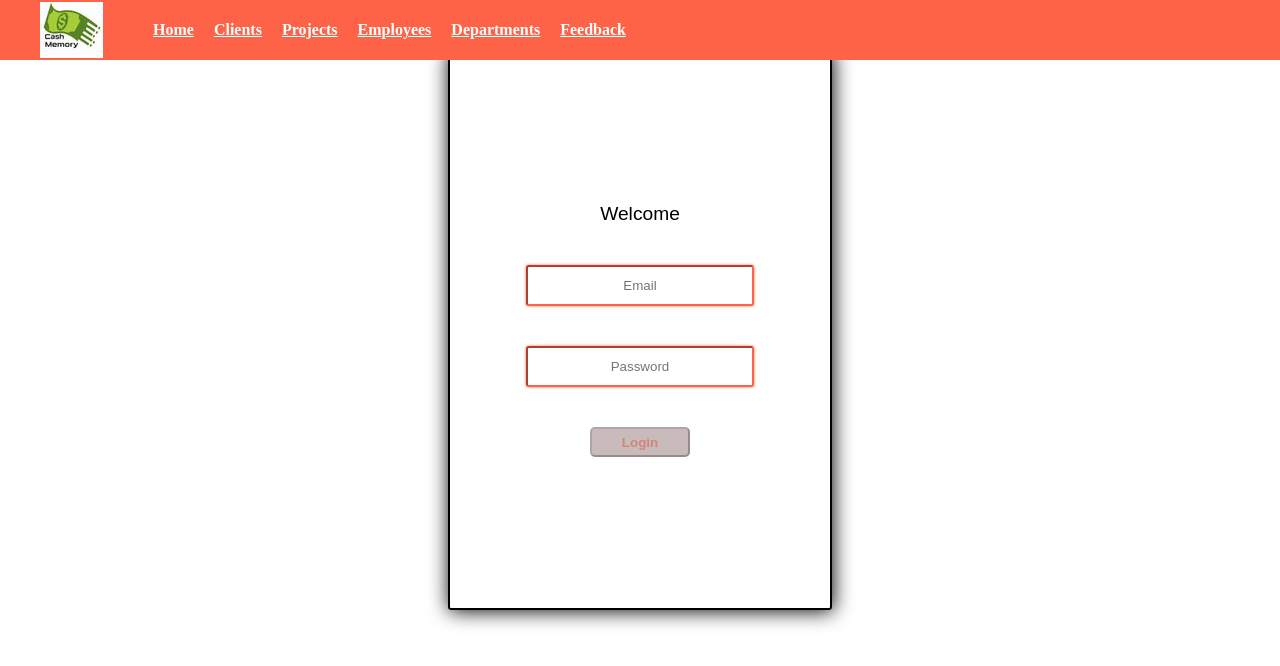
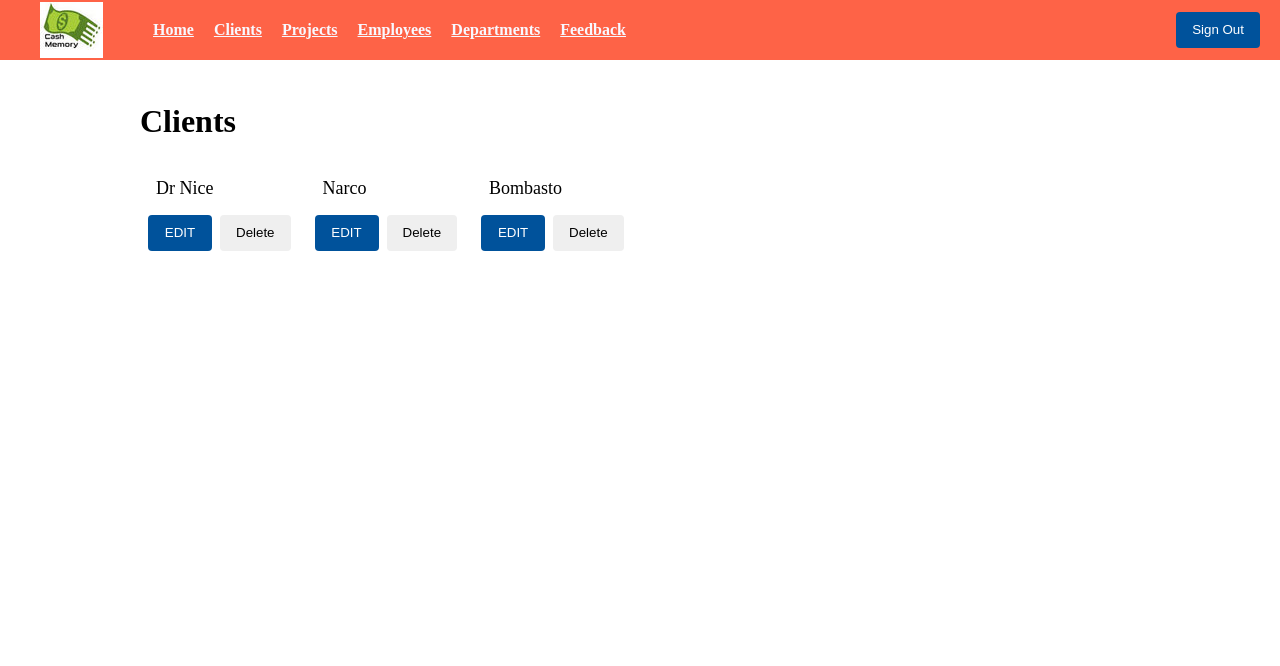
Before and after one commit to VictorMaciuc2/management-application-client, an Angular app: page /clients in a window 1280 px wide. Before the commit this address led to /login. Shown: the top 666 px of the page. Built offline with nearby package versions, Linux system fonts and the light colour scheme.

Commit message:
toolbar2

```diff
--- a/src/app/app-routing.module.ts
+++ b/src/app/app-routing.module.ts
@@ -14,7 +14,7 @@ import { LoginGuard } from './guards/login.guard';
 const routes: Routes = [
   { path: '', redirectTo: 'home', pathMatch: 'full'},
   { path: 'home', component : HomeComponent, canActivate: [AuthGuard]},
-  { path: 'clients', component: ClientsComponent, canActivate: [AuthGuard]},
+  { path: 'clients', component: ClientsComponent},
   { path: 'departments', component: DepartmentsComponent, canActivate: [AuthGuard]},
   { path: 'employees', component: EmployeesComponent, canActivate: [AuthGuard]},
   { path: 'projects', component: ProjectsComponent, canActivate: [AuthGuard]},
--- a/src/app/app.component.css
+++ b/src/app/app.component.css
@@ -10,14 +10,25 @@
   background-color: orange;
   color: white;
   font-weight: 600;}
+img {
+  margin: 0 16px;
+}
 a {
-  color: white;
+  color: ghostwhite;
   padding: 10px;
+}
 
+.content {
+  display: flex;
+  margin: 82px auto 32px;
+  padding: 0 16px;
+  max-width: 960px;
+  flex-direction: column;
+  align-items: center;
 }
 
 a:hover {
-  color: #125699;
+  color: darkblue;
 }
 
 .toolbar {
@@ -34,3 +45,13 @@ a:hover {
   border-bottom-style: solid;
   border-bottom-color: orangered;
 }
+
+button {
+  position: absolute;
+  right: 20px;
+}
+
+.mat-raised-button {
+  background-color: #00529b;
+  color: white;
+}
--- a/src/app/app.component.html
+++ b/src/app/app.component.html
@@ -1,4 +1,4 @@
-<div class="toolbar" role="banner">
+<div *ngIf="isLoggedIn" class="toolbar" role="banner">
   <img
       alt="Logo"
       src="../assets/logo.jpg"/>
@@ -8,6 +8,8 @@
   <a class="lnk" href="/employees">Employees</a>
   <a class="lnk" href="/departments">Departments</a>
   <a class="lnk" href="/feedback">Feedback</a>
+  <button mat-raised-button>Sign Out</button>
 </div>
-
-<router-outlet></router-outlet>
+<div class="content" role="main">
+  <router-outlet></router-outlet>
+</div>
--- a/src/app/app.component.ts
+++ b/src/app/app.component.ts
@@ -1,4 +1,6 @@
 import { Component } from '@angular/core';
+import {Router} from '@angular/router';
+import {StorageService} from './services/local-storage.service';
 
 @Component({
   selector: 'app-root',
@@ -8,6 +10,19 @@ import { Component } from '@angular/core';
 export class AppComponent {
   title = 'management-application-client';
   isLoggedIn: boolean;
-  constructor() {
+
+  constructor(private storage: StorageService,
+              private router: Router) {
+    router.events.subscribe(val => {
+      this.isLoggedIn = this.getLoginStatus();
+    });
+  }
+
+  getLoginStatus() {
+    const user = this.storage.getLoggedInUser();
+    if (user !== null && user !== undefined){
+      return true;
+    }
+    return true;
   }
 }
--- a/src/app/app.module.ts
+++ b/src/app/app.module.ts
@@ -1,3 +1,5 @@
+import {MatButtonModule} from '@angular/material/button';
+import {MatCardModule} from '@angular/material/card';
 import { BrowserModule } from '@angular/platform-browser';
 import { NgModule } from '@angular/core';
 import { HttpClientModule } from '@angular/common/http';
@@ -30,7 +32,9 @@ import { FormsModule } from '@angular/forms';
     BrowserModule,
     AppRoutingModule,
     HttpClientModule,
-    FormsModule
+    FormsModule,
+    MatButtonModule,
+    MatCardModule
   ],
   providers: [
     LoginGuard,
--- a/src/app/components/clients/clients.component.css
+++ b/src/app/components/clients/clients.component.css
@@ -0,0 +1,30 @@
+.top-container {
+  min-width: 1000px;
+  display: flex;
+  flex-wrap: wrap;
+  justify-content: space-between;
+}
+
+h1 {
+  display: inline-block;
+}
+
+.elements-container {
+  display: flex;
+  flex-wrap: wrap;
+
+}
+
+.mat-card-title {
+  font-size: 18px;
+}
+
+.mat-card-content {
+  font-size: 14px;
+}
+
+.mat-flat-button {
+  text-transform: uppercase;
+  background-color: #00529b;
+  color: white;
+}
--- a/src/app/components/clients/clients.component.html
+++ b/src/app/components/clients/clients.component.html
@@ -1 +1,15 @@
-<p>clients works!</p>
+<div class="top-container">
+  <h1>Clients</h1>
+</div>
+<div class="elements-container">
+  <ng-container *ngFor="let client of clients">
+    <mat-card class="list-item">
+      <mat-card-title>{{client.name}}</mat-card-title>
+      <mat-card-actions>
+        <button mat-flat-button onclick="this.blur()">Edit</button>
+        <button mat-button onclick="this.blur()">Delete</button>
+      </mat-card-actions>
+    </mat-card>
+
+  </ng-container>
+</div>
--- a/src/app/components/clients/clients.component.ts
+++ b/src/app/components/clients/clients.component.ts
@@ -1,4 +1,5 @@
 import { Component, OnInit } from '@angular/core';
+import {Client} from '../../models/client';
 
 @Component({
   selector: 'app-clients',
@@ -6,7 +7,12 @@ import { Component, OnInit } from '@angular/core';
   styleUrls: ['./clients.component.css']
 })
 export class ClientsComponent implements OnInit {
-
+  cl: Client[] = [
+    { id: 11, name: 'Dr Nice', description: 'a' },
+    { id: 12, name: 'Narco', description: 'nu' },
+    { id: 13, name: 'Bombasto', description: 'da' },
+  ];
+  clients: Client[] = this.cl;
   constructor() { }
 
   ngOnInit(): void {
--- /dev/null
+++ b/src/app/models/client.ts
@@ -0,0 +1,5 @@
+export class Client {
+  id: number;
+  name: string;
+  description: string;
+}
```
Also changed, not shown: src/app/guards/auth.guard.ts (line endings or trailing spaces).
